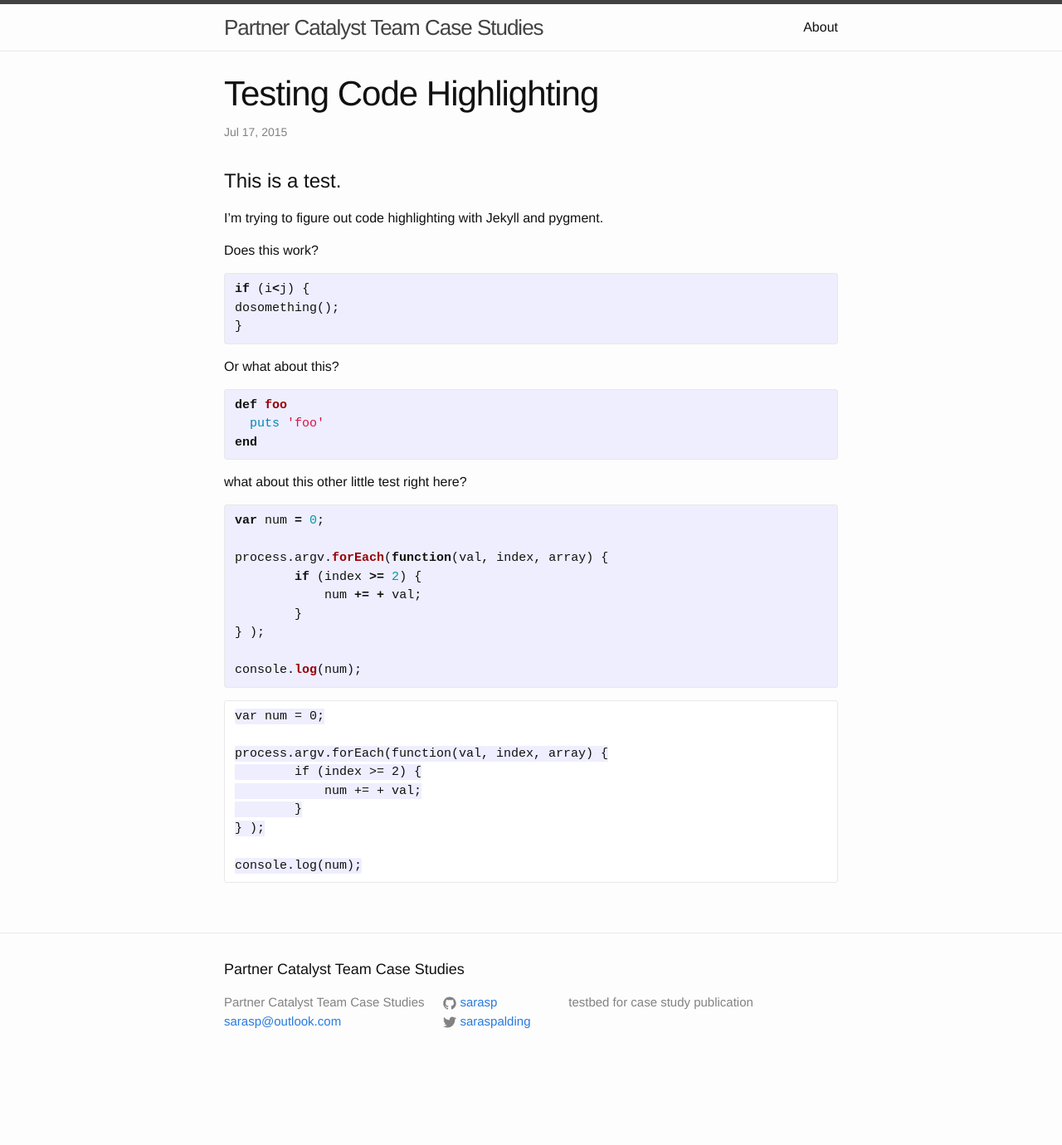
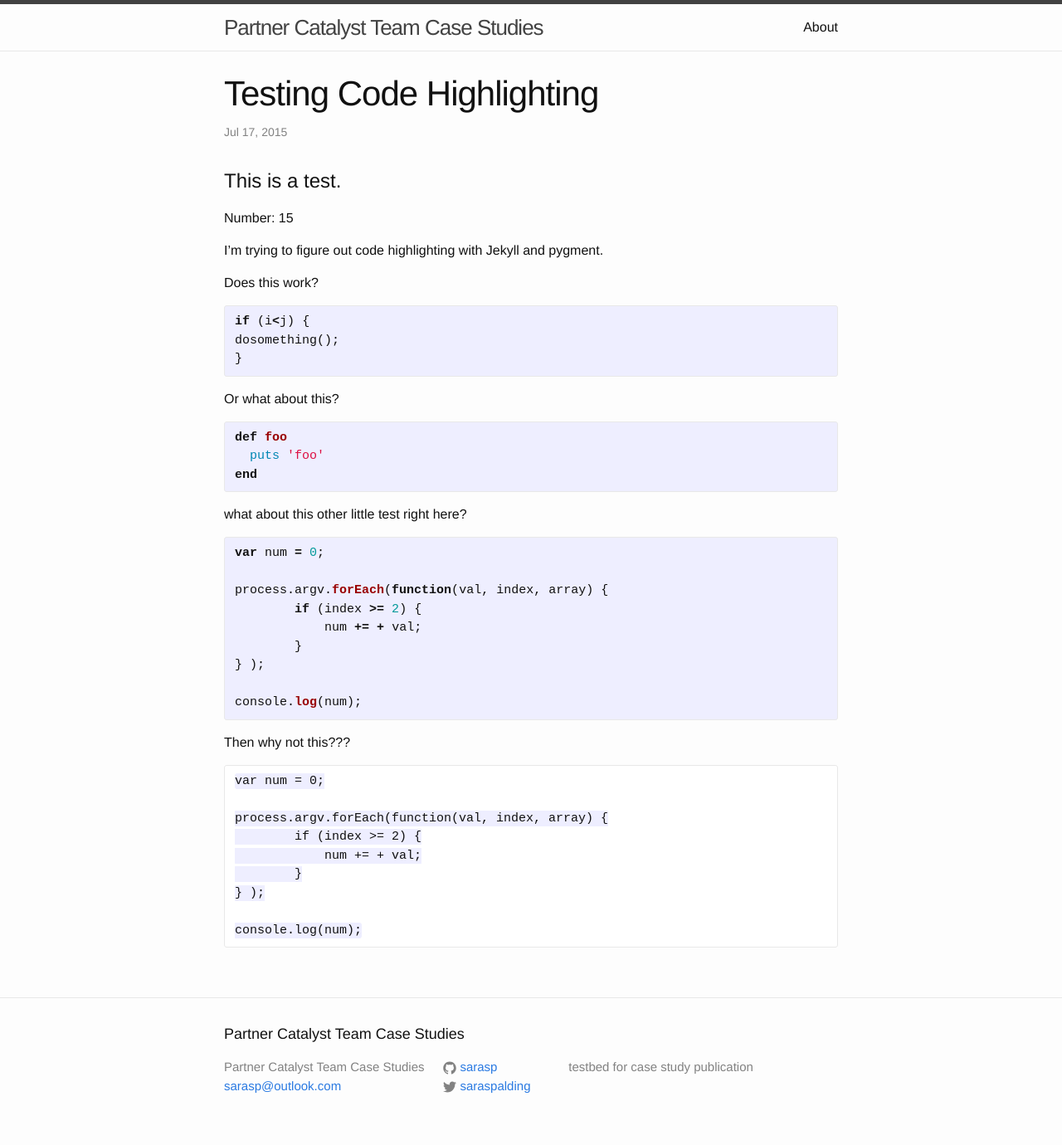
Before and after one commit to Aargau/case-studies-1, a Jekyll site: the page built from _posts/2015-07-17-testing.md, in a window 1280 px wide. Shown: the whole page at 83% size. Built offline with Jekyll 4.4.1, drawn with Linux system fonts in a browser that asks for light colours; before the commit the page ends 1302 px from its top, so only the background shows below that.

Commit message:
testing code highlighting

````diff
--- a/_posts/2015-07-17-testing.md
+++ b/_posts/2015-07-17-testing.md
@@ -6,6 +6,9 @@ categories: Test
 ---
 
 #This is a test.
+
+Number: 15
+
 
 I'm trying to figure out code highlighting with Jekyll and pygment.
 
@@ -41,6 +44,8 @@ console.log(num);
 
 {% endhighlight %}
 
+Then why not this???
+
 ```
 var num = 0;
 
````
Also changed, not shown: _posts/2015-07-15-hadoop.md (+2 -2 lines).
